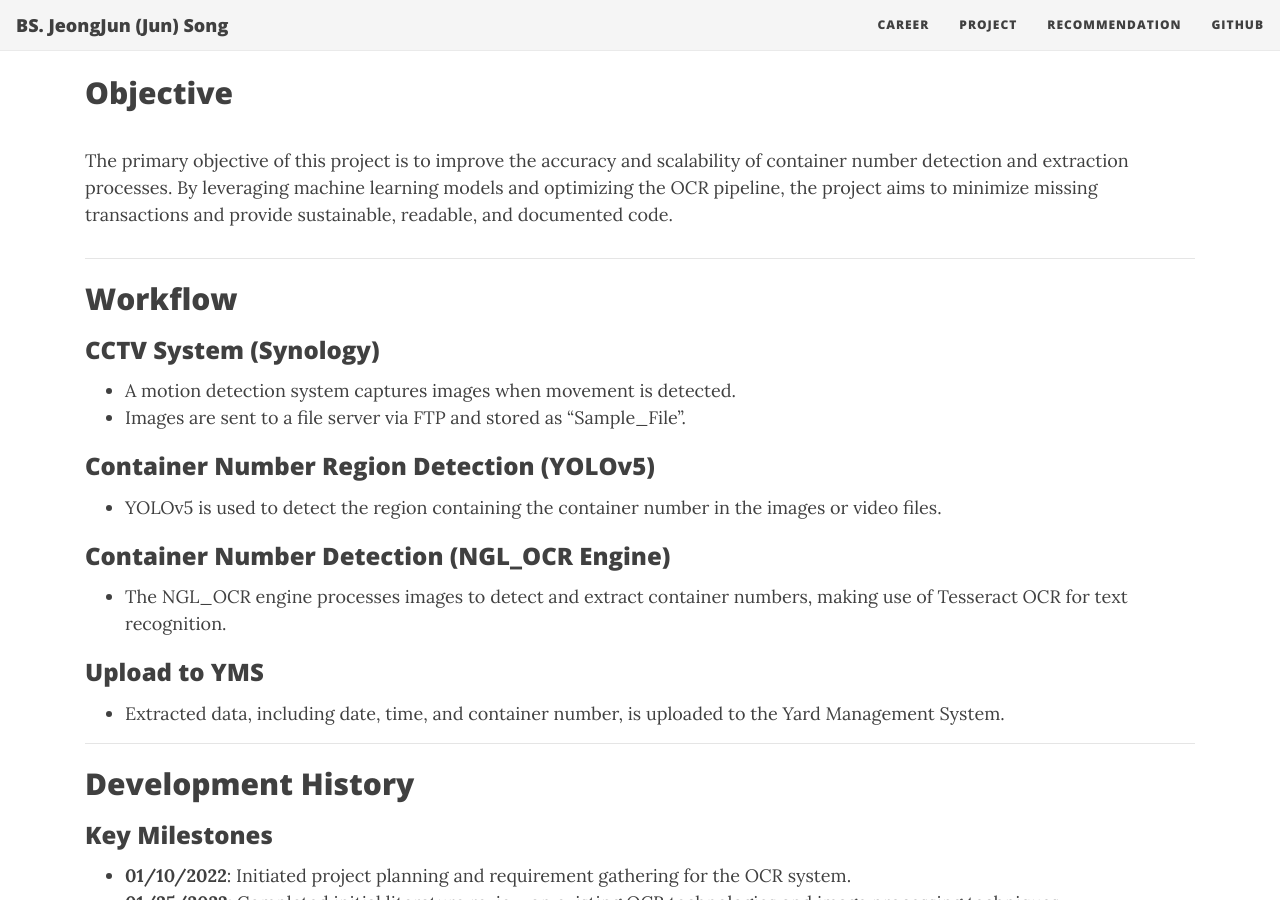
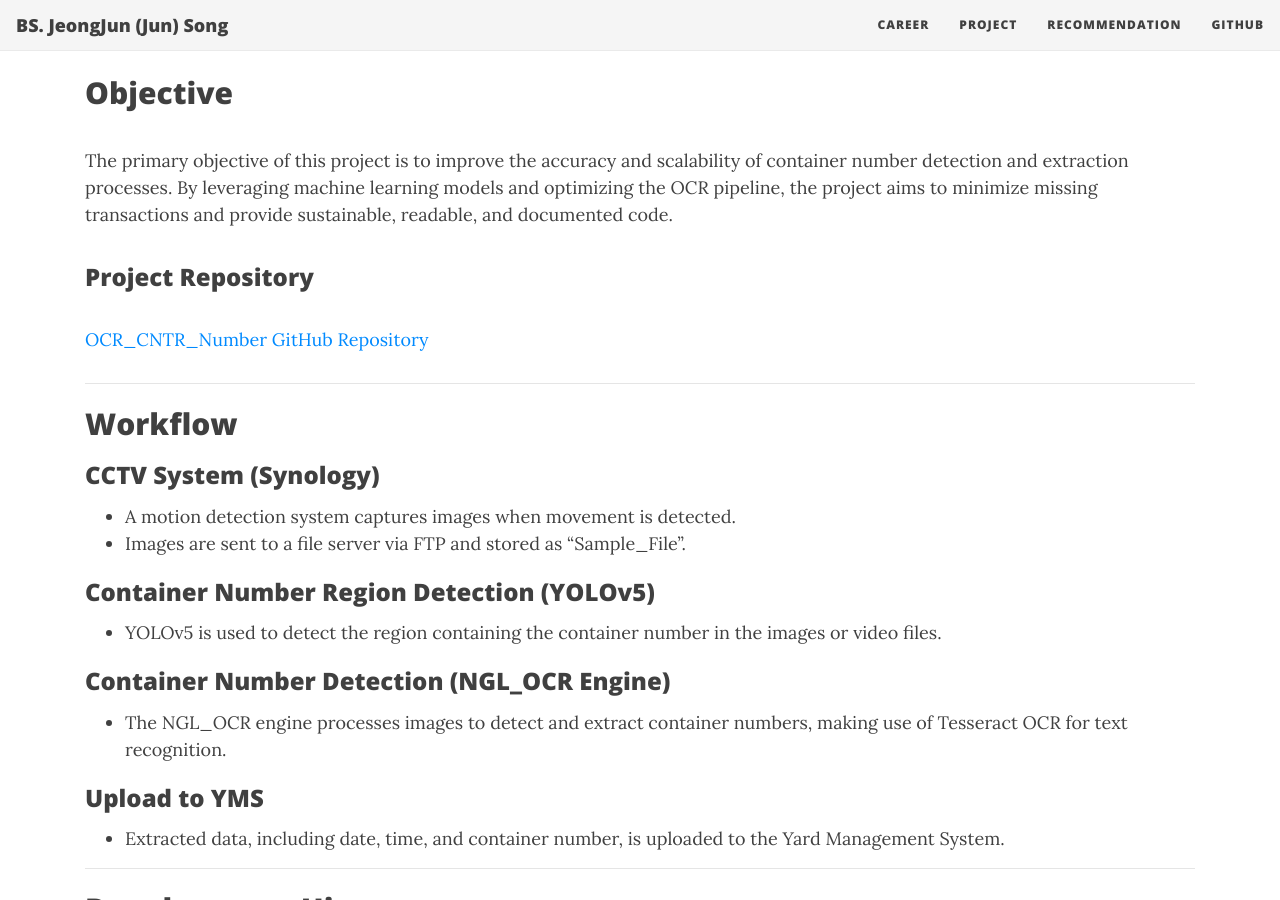
Before and after one commit to songjeongjun320/songjeongjun320.github.io, a Jekyll site: the page built from project/_posts/2024-07-23-Gateway-OCR-Project.md, in a window 1280 px wide and 900 px high, scrolled down 850 px. Built offline with Jekyll 4.4.1, drawn with Linux system fonts in a browser that asks for light colours; nearby versions of some CDN libraries.

Commit message:
07/24/2024

```diff
--- a/project/_posts/2024-07-23-Gateway-OCR-Project.md
+++ b/project/_posts/2024-07-23-Gateway-OCR-Project.md
@@ -17,6 +17,9 @@ The Gateway OCR project is designed to automate the detection and extraction of
 ## Objective
 
 The primary objective of this project is to improve the accuracy and scalability of container number detection and extraction processes. By leveraging machine learning models and optimizing the OCR pipeline, the project aims to minimize missing transactions and provide sustainable, readable, and documented code.
+
+### Project Repository
+[OCR_CNTR_Number GitHub Repository](https://github.com/songjeongjun320/OCR_CNTR_Number)
 
 ---
 
```
